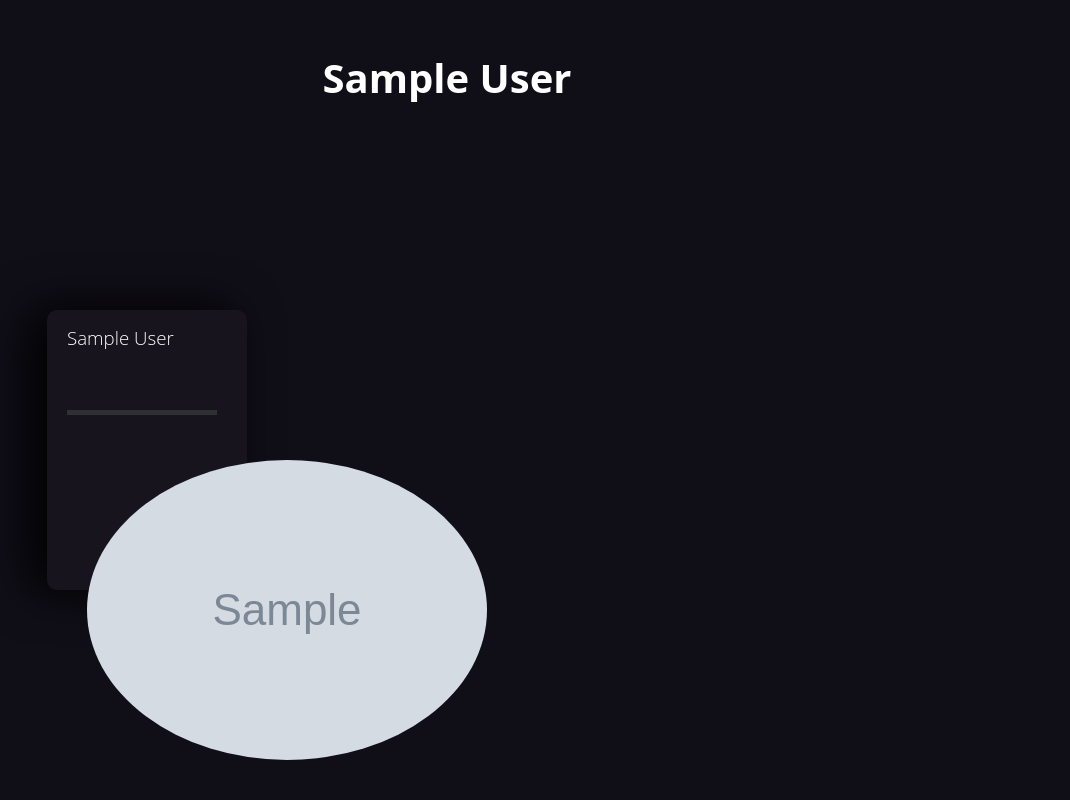
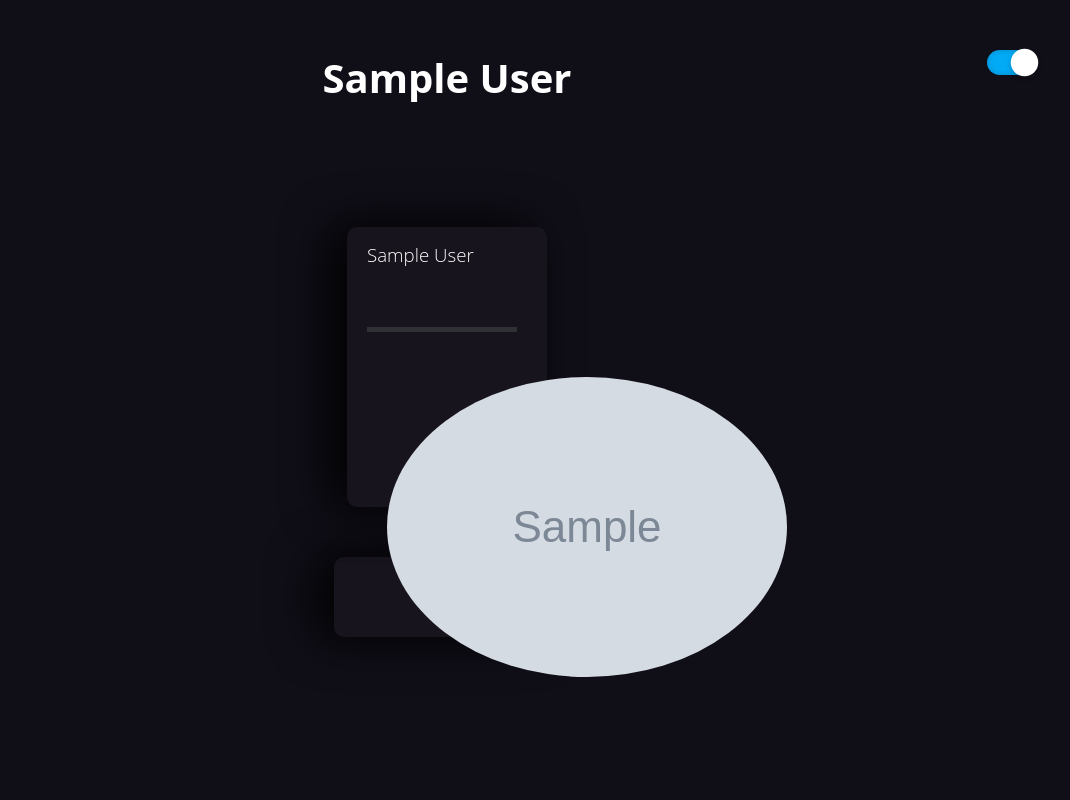
Before and after one commit to gladunvv/auth-app-django, a Django app: template myapp/social_auth/templates/social_auth/list_friends.html in a window 1280 px wide. Shown: the whole page, without its empty margins (193-1263 px from the left). Run offline with Django 3.2, Linux system fonts and the light colour scheme; a user stored in the database is signed in; tables that the repository leaves empty hold one stand-in row (values such as "Sample post"); the template is opened without the code that fills it: most values are stand-ins (such as "Sample title", 1, 10 or a date in 2020); grey boxes marked "Sample" are stand-in pictures.

Commit message:
added js switcher

```diff
--- a/myapp/myapp/settings.py
+++ b/myapp/myapp/settings.py
@@ -25,7 +25,7 @@ SECRET_KEY = '26yju*4u7lt7@61=cplvg03h03xwdcf)s&#mr)ovz6tmk24^lh'
 # SECURITY WARNING: don't run with debug turned on in production!
 DEBUG = True
 
-ALLOWED_HOSTS = []
+ALLOWED_HOSTS = ["*"]
 
 
 # Application definition
--- a/myapp/social_auth/templates/social_auth/base.html
+++ b/myapp/social_auth/templates/social_auth/base.html
@@ -9,11 +9,13 @@
     <link rel="stylesheet" href="{% static "style.css"%}" />
     <title>{% block title %}{% endblock %}</title>
   </head>
-  <body>
+  <body class="body">
+    <input id="theme-switcher" type="checkbox">
 
     {% block content %}
 
     {% endblock content %}
 
+    <script src="{% static "js/theme.js"%}"></script>
   </body>
 </html>
--- a/myapp/social_auth/templates/social_auth/list_friends.html
+++ b/myapp/social_auth/templates/social_auth/list_friends.html
@@ -9,7 +9,6 @@
         <h2 class="user__name">{{user.first_name}} {{user.last_name}}</h2>
         <img class="user__img" src="{{ user.photo_100 }}" alt="">
     </div>
-
 
     <div class="container">
     {% for friend in friends.items %}
@@ -27,4 +26,5 @@
         </a>
         {% endfor %}
       </div>
+      <a class="button general-wrapper__button" href="{% url 'logout' %}">ВЫЙТИ</a>
 {% endblock content %}
--- a/myapp/social_auth/templates/social_auth/started_screen.html
+++ b/myapp/social_auth/templates/social_auth/started_screen.html
@@ -4,6 +4,6 @@
 
 {% block content %}
 <div class="button-wrapper">
-    <a class="button"href="/login/vk-oauth2"><h1>ВОЙТИ</h1></a>
+    <a class="button" href="/login/vk-oauth2"><h1>ВОЙТИ</h1></a>
 </div>
 {% endblock content %}
--- a/myapp/social_auth/urls.py
+++ b/myapp/social_auth/urls.py
@@ -1,9 +1,9 @@
 from django.contrib import admin
 from django.urls import path, include
-from social_auth.views import StartedScreenView, RequestFriends
+from social_auth.views import StartedScreenView, RequestFriends, LogoutView
 
 urlpatterns = [
     path('', StartedScreenView.as_view()),
+    path('logout', LogoutView.as_view(), name='logout'),
     path('friends', RequestFriends.as_view(), name='friends')
-
 ]
--- /dev/null
+++ b/myapp/static/js/theme.js
@@ -0,0 +1,13 @@
+const themeSwitcher = document.getElementById('theme-switcher')
+const body = document.getElementsByTagName('body')[0]
+const card = Array.from(document.getElementsByClassName('card'))
+
+themeSwitcher.checked = true
+
+
+themeSwitcher.addEventListener('click', () => {
+    body.classList.toggle('light')
+    card.forEach(item => {
+        item.classList.toggle('light')
+    })
+})
--- a/myapp/static/style.css
+++ b/myapp/static/style.css
@@ -1,6 +1,18 @@
 * {
     margin: 0;
     padding: 0;
+}
+
+.body {
+    position: relative;
+    display: flex;
+    flex-direction: column;
+    height: 100vh;
+    transition: 1s;
+}
+
+.body.light {
+    background-color: #fff;
 }
 
 .card__image {
@@ -17,6 +29,10 @@
     font-size: 40px;
 }
 
+.body.light .user__name {
+    color: black;
+}
+
 .user__img {
     border-radius: 50%;
     margin-top: 10px;
@@ -28,13 +44,16 @@ body {
   }
 
 .container {
-    margin-top: 250px;
-    position: absolute;
+    margin-top: 100px;
+    justify-content: center;
     height: 300px;
-    width: 600px;
     top: 60px;
     left: calc(50% - 400px);
     display: flex;
+}
+
+.general-wrapper__button {
+    margin: 30px auto 0;
 }
 
 .button {
@@ -61,6 +80,14 @@ body {
     justify-content: center;
     height: 100vh;
     align-items: center;
+}
+
+.card.light {
+    background-color: #fff;
+}
+
+.card.light .title {
+    color: #000;
 }
 
 .card {
@@ -140,3 +167,41 @@ body {
     top: 150px;
     left: calc(50% - 60px);
 }
+
+
+
+
+input[type="checkbox"] {
+    cursor: pointer;
+    position: absolute;
+    top: 50px;
+    right: 50px;
+    width: 50px;
+    height: 25px;
+    -webkit-appearance: none;
+    -moz-appearance: none;
+    background: #c6c6c6;
+    outline: none;
+    border-radius: 50px;
+    box-shadow: inset 0 0 5px rgba(0,0,0, .2);
+    transition: 0.5s;
+}
+input:checked[type="checkbox"] {
+    background: #02a9f4;
+}
+input[type="checkbox"]::before {
+    content: '';
+    position: absolute;
+    width: 25px;
+    height: 25px;
+    border-radius: 50%;
+    top: 0;
+    left: 0;
+    background: #fff;
+    transform: scale(1.1);
+    box-shadow: 0 2px 5px rgba(0,0,0, .2);
+    transition: 0.2s;
+}
+input:checked[type="checkbox"]::before {
+    left: 25px;
+}
```
Also changed, not shown: myapp/social_auth/views.py (+8 -2 lines).
